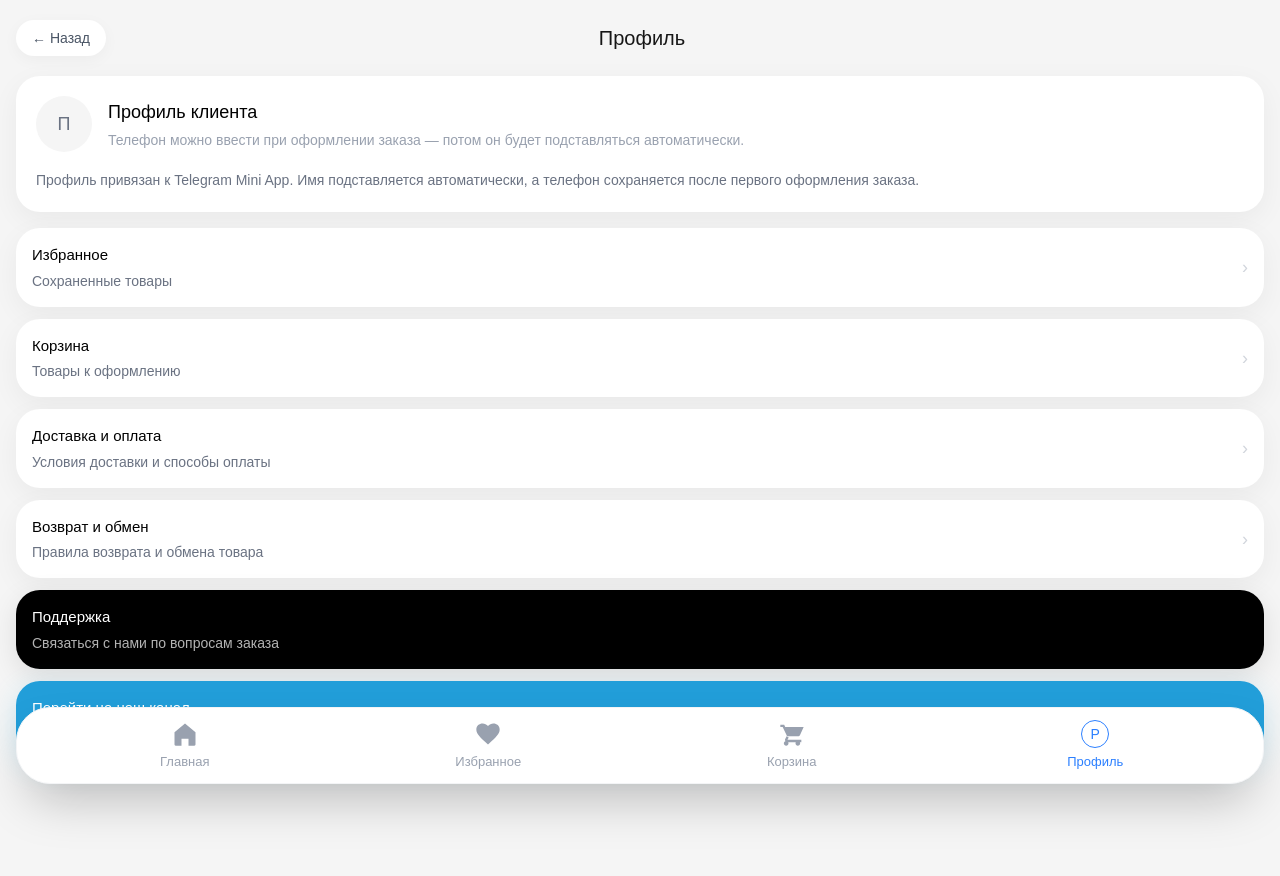
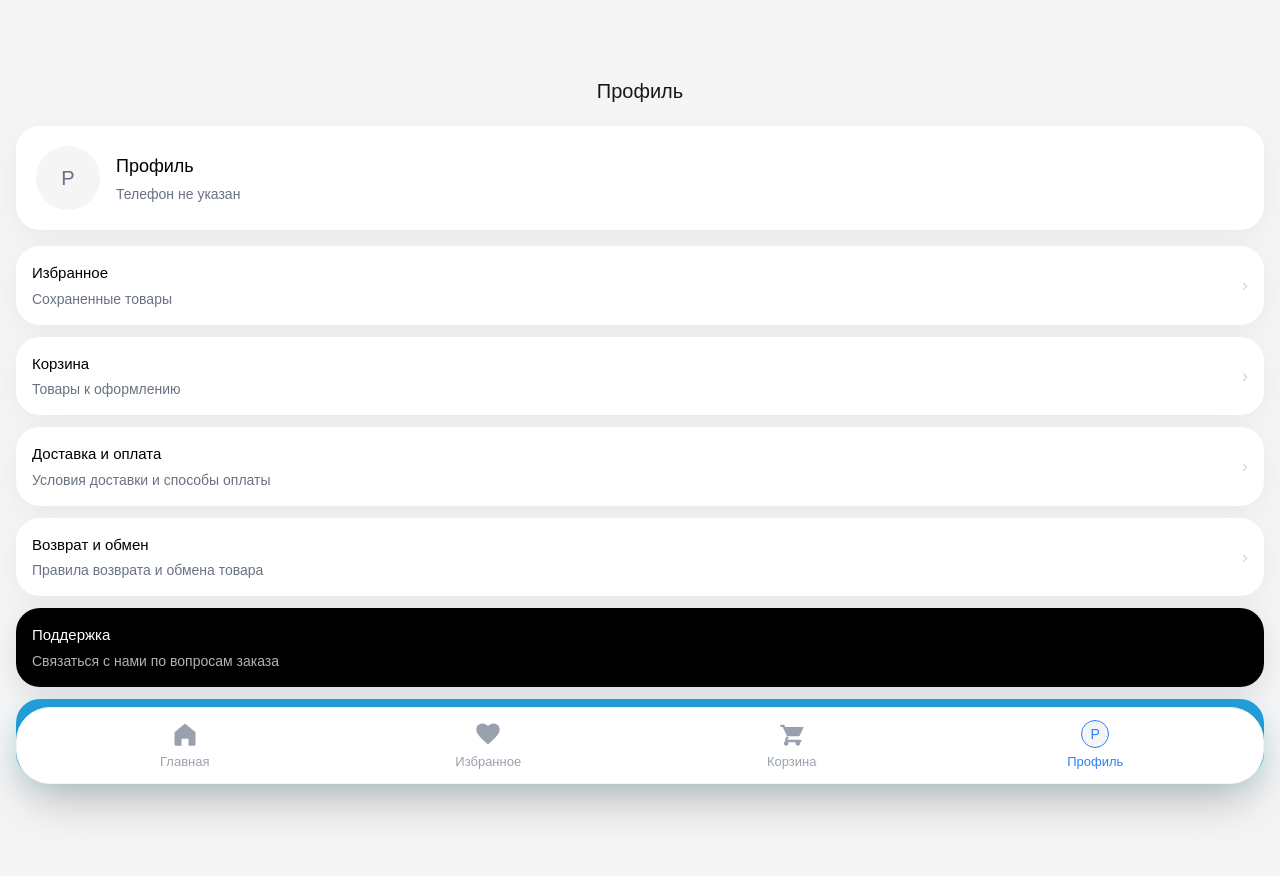
Before and after one commit to rennymateso/tg-shop, a Next.js app: page /profile in a window 1280 px wide. Shown: the top 876 px of the page. Built offline with nearby package versions, Linux system fonts and the light colour scheme.

Commit message:
fix mini app profile layout and telegram avatar in bottom nav

```diff
--- a/app/HomePageClient.tsx
+++ b/app/HomePageClient.tsx
@@ -4,6 +4,7 @@ import { useRouter } from "next/navigation";
 import { useState, useEffect, useMemo, useRef } from "react";
 import BottomNav from "./components/BottomNav";
 import AppSplash from "./components/AppSplash";
+import { getTelegramWebApp } from "./lib/telegram-mini-app";
 
 const categories = ["Все", "Футболки", "Поло", "Джинсы", "Брюки", "Костюмы"] as const;
 const sortOptions = ["По умолчанию", "Сначала дешевле", "Сначала дороже"] as const;
@@ -85,6 +86,12 @@ export default function HomePageClient({
   const touchStartMapRef = useRef<Record<string, number | null>>({});
 
   useEffect(() => {
+    const webApp = getTelegramWebApp();
+    webApp?.ready();
+    webApp?.expand();
+  }, []);
+
+  useEffect(() => {
     const data = JSON.parse(localStorage.getItem("favorites") || "[]");
     setFavorites(Array.isArray(data) ? data : []);
   }, []);
@@ -135,6 +142,7 @@ export default function HomePageClient({
 
     setFavorites(updated);
     localStorage.setItem("favorites", JSON.stringify(updated));
+    window.dispatchEvent(new Event("favorites-updated"));
   };
 
   const resetPage = () => {
@@ -247,7 +255,7 @@ export default function HomePageClient({
     <>
       {showSplash && <AppSplash />}
 
-      <main className="min-h-screen bg-[#F5F5F5] px-3 pt-4 pb-32">
+      <main className="min-h-screen bg-[#F5F5F5] px-3 pt-[76px] pb-32">
         <div className="text-center">
           <p className="text-[11px] uppercase tracking-[0.28em] text-gray-400">
             Menswear
--- a/app/components/BottomNav.tsx
+++ b/app/components/BottomNav.tsx
@@ -2,6 +2,11 @@
 
 import { useEffect, useMemo, useState } from "react";
 import { usePathname, useRouter } from "next/navigation";
+import {
+  syncTelegramCustomer,
+  type CustomerProfile,
+} from "../lib/customer-profile";
+import { getTelegramWebApp } from "../lib/telegram-mini-app";
 
 type CartItem = {
   id: string;
@@ -34,11 +39,29 @@ function getFavoritesCount() {
   }
 }
 
+function getCachedCustomer() {
+  try {
+    const raw = localStorage.getItem("customer_profile_cache") || "null";
+    const parsed = JSON.parse(raw) as CustomerProfile | null;
+    return parsed;
+  } catch {
+    return null;
+  }
+}
+
+function setCachedCustomer(customer: CustomerProfile | null) {
+  if (!customer) return;
+  localStorage.setItem("customer_profile_cache", JSON.stringify(customer));
+  window.dispatchEvent(new Event("customer-profile-updated"));
+}
+
 export default function BottomNav() {
   const router = useRouter();
   const pathname = usePathname();
+
   const [cartCount, setCartCount] = useState(0);
   const [favoritesCount, setFavoritesCount] = useState(0);
+  const [customer, setCustomer] = useState<CustomerProfile | null>(null);
 
   useEffect(() => {
     const syncCounts = () => {
@@ -71,6 +94,39 @@ export default function BottomNav() {
     };
   }, [pathname]);
 
+  useEffect(() => {
+    const loadCustomer = async () => {
+      const cached = getCachedCustomer();
+      if (cached) {
+        setCustomer(cached);
+      }
+
+      const webApp = getTelegramWebApp();
+      if (!webApp?.initData) return;
+
+      const profile = await syncTelegramCustomer();
+      if (profile) {
+        setCustomer(profile);
+        setCachedCustomer(profile);
+      }
+    };
+
+    loadCustomer();
+
+    const handleProfileUpdated = () => {
+      const cached = getCachedCustomer();
+      setCustomer(cached);
+    };
+
+    window.addEventListener("customer-profile-updated", handleProfileUpdated);
+    window.addEventListener("focus", handleProfileUpdated);
+
+    return () => {
+      window.removeEventListener("customer-profile-updated", handleProfileUpdated);
+      window.removeEventListener("focus", handleProfileUpdated);
+    };
+  }, []);
+
   const cartBadge = useMemo(() => {
     if (cartCount <= 0) return "";
     if (cartCount > 99) return "99+";
@@ -85,6 +141,9 @@ export default function BottomNav() {
 
   const activeClass = (path: string) =>
     pathname === path ? "text-blue-500" : "text-gray-400";
+
+  const profileInitial =
+    customer?.first_name?.trim()?.charAt(0)?.toUpperCase() || "P";
 
   return (
     <div className="fixed bottom-4 left-4 right-4 z-50 flex justify-between rounded-[34px] border border-gray-100 bg-white px-4 py-3 shadow-2xl">
@@ -134,8 +193,18 @@ export default function BottomNav() {
         onClick={() => router.push("/profile")}
         className={`flex flex-1 flex-col items-center gap-1 ${activeClass("/profile")}`}
       >
-        <div className="flex h-7 w-7 items-center justify-center rounded-full border border-current text-sm">
-          P
+        <div className="h-7 w-7 overflow-hidden rounded-full border border-current bg-[#F5F5F5]">
+          {customer?.photo_url ? (
+            <img
+              src={customer.photo_url}
+              alt="Профиль"
+              className="h-full w-full rounded-full object-cover"
+            />
+          ) : (
+            <div className="flex h-full w-full items-center justify-center text-sm">
+              {profileInitial}
+            </div>
+          )}
         </div>
         <span className="text-[13px]">Профиль</span>
       </button>
--- a/app/profile/page.tsx
+++ b/app/profile/page.tsx
@@ -3,8 +3,17 @@
 import { useEffect, useMemo, useState } from "react";
 import { useRouter } from "next/navigation";
 import BottomNav from "../components/BottomNav";
-import { syncTelegramCustomer, type CustomerProfile } from "../lib/customer-profile";
+import {
+  syncTelegramCustomer,
+  type CustomerProfile,
+} from "../lib/customer-profile";
 import { getTelegramWebApp } from "../lib/telegram-mini-app";
+
+function setCachedCustomer(customer: CustomerProfile | null) {
+  if (!customer) return;
+  localStorage.setItem("customer_profile_cache", JSON.stringify(customer));
+  window.dispatchEvent(new Event("customer-profile-updated"));
+}
 
 export default function ProfilePage() {
   const router = useRouter();
@@ -19,6 +28,7 @@ export default function ProfilePage() {
 
       const profile = await syncTelegramCustomer();
       setCustomer(profile);
+      setCachedCustomer(profile);
       setLoadingCustomer(false);
     };
 
@@ -26,8 +36,11 @@ export default function ProfilePage() {
   }, []);
 
   const fullName = useMemo(() => {
-    if (!customer) return "Профиль клиента";
-    return [customer.first_name, customer.last_name].filter(Boolean).join(" ") || "Профиль клиента";
+    if (!customer) return "Профиль";
+    return (
+      [customer.first_name, customer.last_name].filter(Boolean).join(" ").trim() ||
+      "Профиль"
+    );
   }, [customer]);
 
   const menuItems = [
@@ -53,40 +66,34 @@ export default function ProfilePage() {
     },
   ];
 
+  const profileInitial =
+    customer?.first_name?.trim()?.charAt(0)?.toUpperCase() || "P";
+
   return (
-    <main className="min-h-screen bg-[#F5F5F5] px-4 pt-5 pb-32">
-      <div className="mb-5 flex items-center justify-between">
-        <button
-          onClick={() => router.back()}
-          className="rounded-full bg-white px-4 py-2 text-sm text-gray-600 shadow-[0_4px_16px_rgba(0,0,0,0.04)]"
-        >
-          ← Назад
-        </button>
-
+    <main className="min-h-screen bg-[#F5F5F5] px-4 pt-[76px] pb-32">
+      <div className="mb-5 flex items-center justify-center">
         <h1 className="text-[20px] font-medium">Профиль</h1>
-
-        <div className="w-[86px]" />
       </div>
 
       <div className="mb-4 rounded-[24px] bg-white p-5 shadow-[0_8px_28px_rgba(0,0,0,0.05)]">
         <div className="flex items-center gap-4">
-          <div className="flex h-14 w-14 items-center justify-center overflow-hidden rounded-full bg-[#F5F5F5]">
+          <div className="h-16 w-16 shrink-0 overflow-hidden rounded-full bg-[#F5F5F5]">
             {customer?.photo_url ? (
               <img
                 src={customer.photo_url}
                 alt={fullName}
-                className="h-full w-full object-cover"
+                className="h-full w-full rounded-full object-cover"
               />
             ) : (
-              <span className="text-lg text-gray-500">
-                {fullName.charAt(0).toUpperCase()}
-              </span>
+              <div className="flex h-full w-full items-center justify-center text-xl text-gray-500">
+                {profileInitial}
+              </div>
             )}
           </div>
 
           <div className="min-w-0">
-            <p className="text-[18px] font-medium text-black">
-              {loadingCustomer ? "Загружаем профиль..." : fullName}
+            <p className="truncate text-[18px] font-medium text-black">
+              {loadingCustomer ? "Загрузка..." : fullName}
             </p>
 
             {customer?.telegram_username ? (
@@ -95,20 +102,11 @@ export default function ProfilePage() {
               </p>
             ) : null}
 
-            {customer?.phone ? (
-              <p className="mt-1 text-sm text-gray-500">{customer.phone}</p>
-            ) : (
-              <p className="mt-1 text-sm text-gray-400">
-                Телефон можно ввести при оформлении заказа — потом он будет подставляться автоматически.
-              </p>
-            )}
+            <p className="mt-1 text-sm text-gray-500">
+              {customer?.phone || "Телефон не указан"}
+            </p>
           </div>
         </div>
-
-        <p className="mt-4 text-sm leading-6 text-gray-500">
-          Профиль привязан к Telegram Mini App. Имя подставляется автоматически, а телефон
-          сохраняется после первого оформления заказа.
-        </p>
       </div>
 
       <div className="space-y-3">
```
